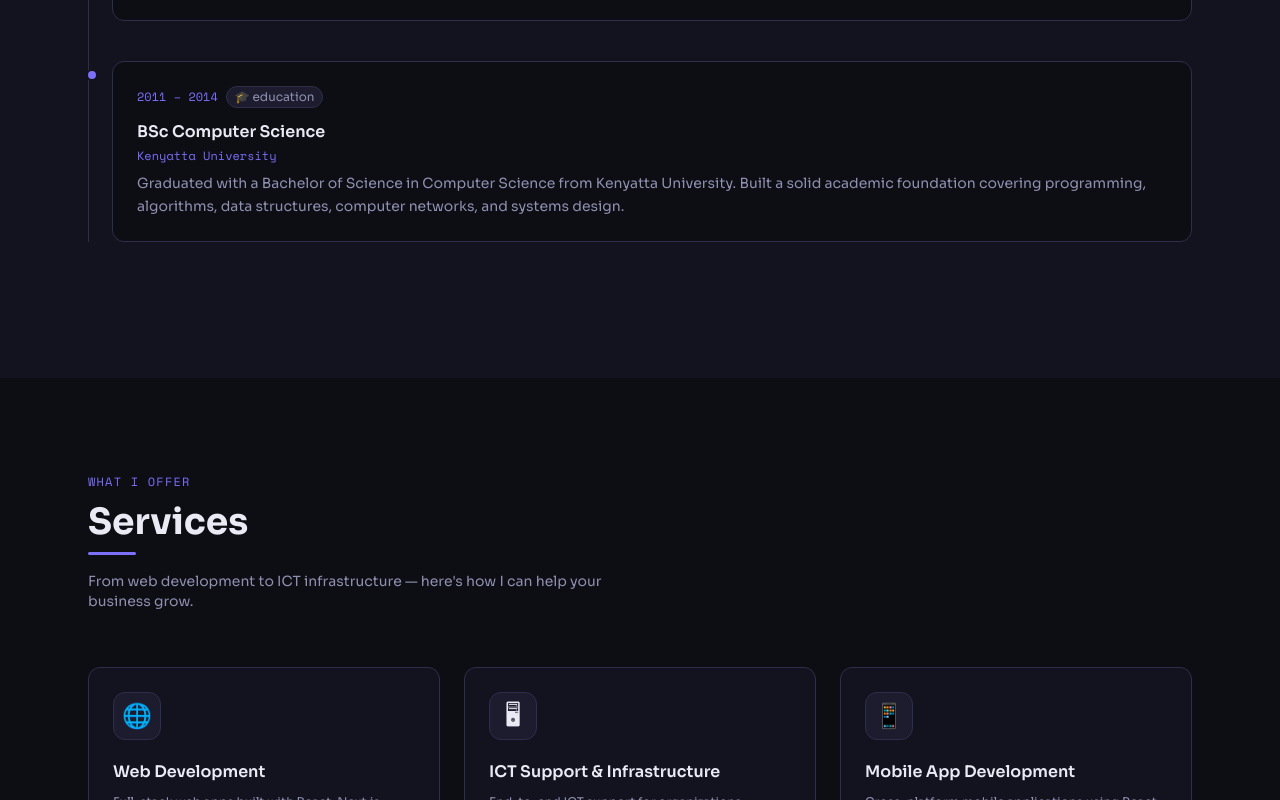
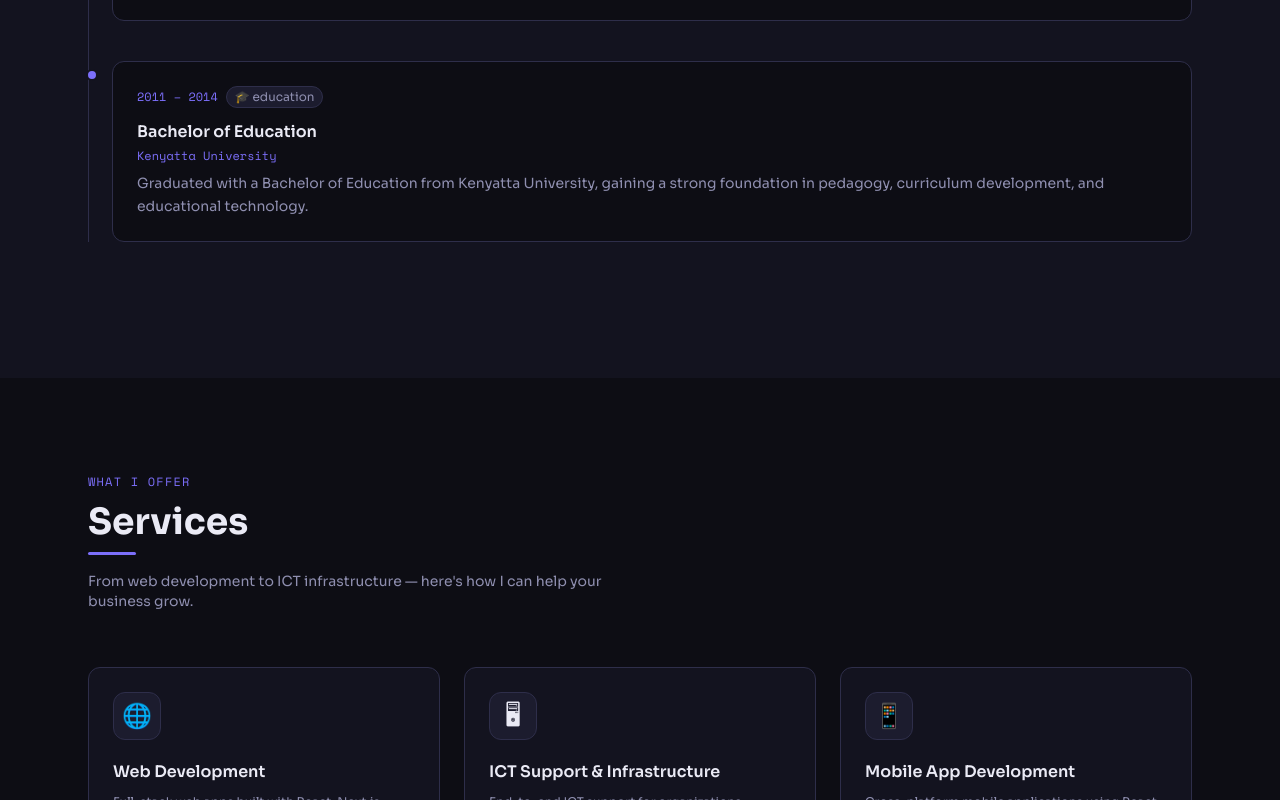
Before and after one commit to Dantechdevs/ngwasidaniel, a Next.js app: page / in a window 1280 px wide. Shown: the part 3240-4040 px from the top of the page. Built offline with nearby package versions, Linux system fonts and the light colour scheme.

Commit message:
updated education

```diff
--- a/src/data/siteData.ts
+++ b/src/data/siteData.ts
@@ -177,11 +177,11 @@ export const siteData = {
     },
     {
       period: "2011 – 2014",
-      title: "BSc Computer Science",
+      title: "Bachelor of Education",
       company: "Kenyatta University",
       type: "education",
       description:
-        "Graduated with a Bachelor of Science in Computer Science from Kenyatta University. Built a solid academic foundation covering programming, algorithms, data structures, computer networks, and systems design.",
+        "Graduated with a Bachelor of Education from Kenyatta University, gaining a strong foundation in pedagogy, curriculum development, and educational technology.",
     },
   ],
 
@@ -195,11 +195,11 @@ export const siteData = {
         "Strong foundation in algorithms, data structures, software engineering, computer networks, and systems design. Developed practical skills through hands-on projects and coursework.",
     },
     {
-      degree: "Bachelor of Science in Computer Science",
+      degree: "Bachelor of Education",
       institution: "Kenyatta University",
       period: "2011 – 2014",
       description:
-        "Built a solid academic foundation in computer science, covering core areas including programming, algorithms, data structures, computer networks, and systems design.",
+        "Graduated with a Bachelor of Education from Kenyatta University, gaining a strong foundation in pedagogy, curriculum development, and educational technology.",
     },
   ],
 
@@ -408,7 +408,7 @@ export const siteData = {
       {
         triggers: ["education", "university", "degree", "study", "school"],
         reply:
-          "Daniel holds a BSc in Computer Science from both Kenyatta University (2011–2014) and St. Paul's University, Limuru (2019–2022). 🎓",
+          "Daniel holds a Bachelor of Education from Kenyatta University (2011–2014) and a BSc in Computer Science from St. Paul's University, Limuru (2019–2022). 🎓",
       },
       {
         triggers: ["contact", "email", "reach", "touch", "message"],
```
